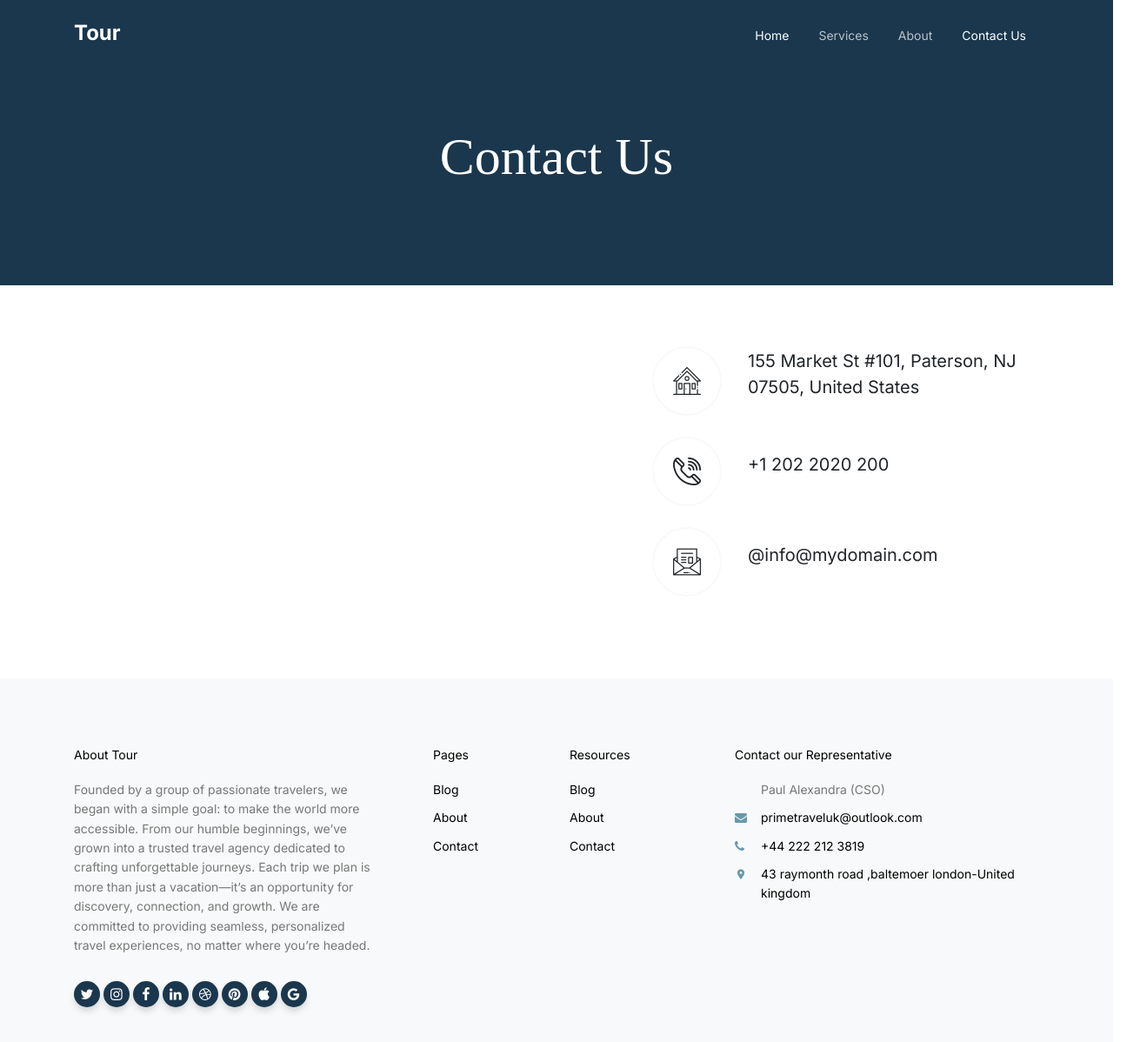
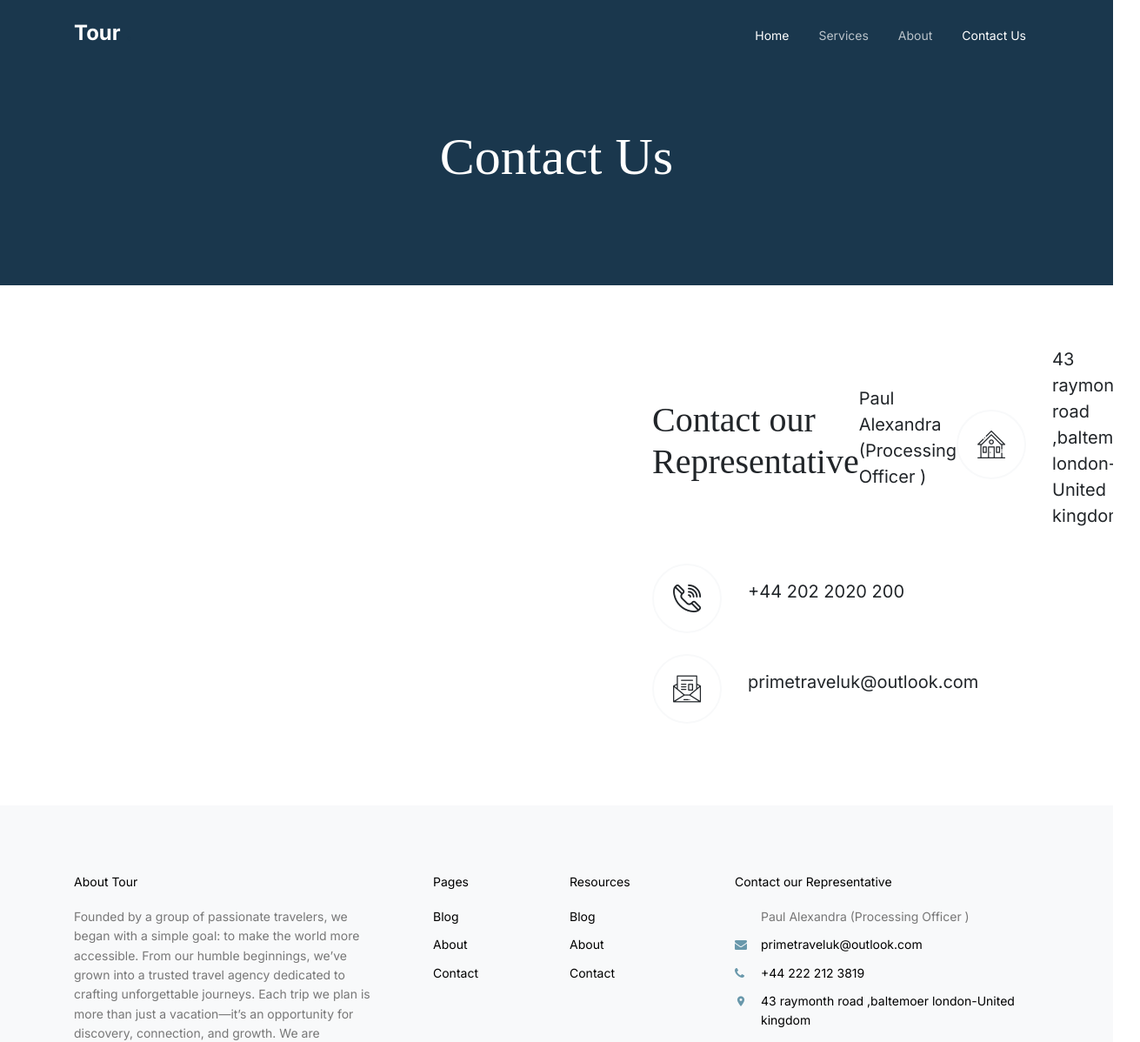
Before and after one commit to gusikowski11/primetravel, a plain HTML site: page contact.html in a window 1280 px wide. Shown: the top 1198 px of the page at 87% size, 1311 px wide, since content can reach past the window. Drawn offline with Linux system fonts and the light colour scheme; files whose address does not match are found by name; a web font is replaced by a local one.

Commit message:
Update contact.html

```diff
--- a/contact.html
+++ b/contact.html
@@ -129,21 +129,23 @@
         </div> -->
         <div class="col-lg-5 ml-auto">
           <div class="quick-contact-item d-flex align-items-center mb-4">
+            <h1>Contact our Representative</h1>
+            <address class="text">Paul Alexandra (Processing Officer )</address>
             <span class="flaticon-house"></span>
             <address class="text">
-              155 Market St #101, Paterson, NJ 07505, United States
+             43 raymonth road ,baltemoer london-United kingdom
             </address>
           </div>
           <div class="quick-contact-item d-flex align-items-center mb-4">
             <span class="flaticon-phone-call"></span>
             <address class="text">
-              +1 202 2020 200
+              +44 202 2020 200
             </address>
           </div>
           <div class="quick-contact-item d-flex align-items-center mb-4">
             <span class="flaticon-mail"></span>
             <address class="text">
-              @info@mydomain.com
+              primetraveluk@outlook.com
             </address>
           </div>
         </div>
@@ -245,7 +247,7 @@
             <div class="widget">
               <h3 class="heading">Contact our Representative </h3>
               <ul class="list-unstyled quick-info links">
-                <li>Paul Alexandra (CSO)</li>
+                <li>Paul Alexandra (Processing Officer )</li>
                 <li class="email"><a href="#">primetraveluk@outlook.com</a></li>
                 <li class="phone"><a href="#">+44 222 212 3819</a></li>
                 <li class="address"><a href="#">43 raymonth road ,baltemoer london-United kingdom</a></li>
```
